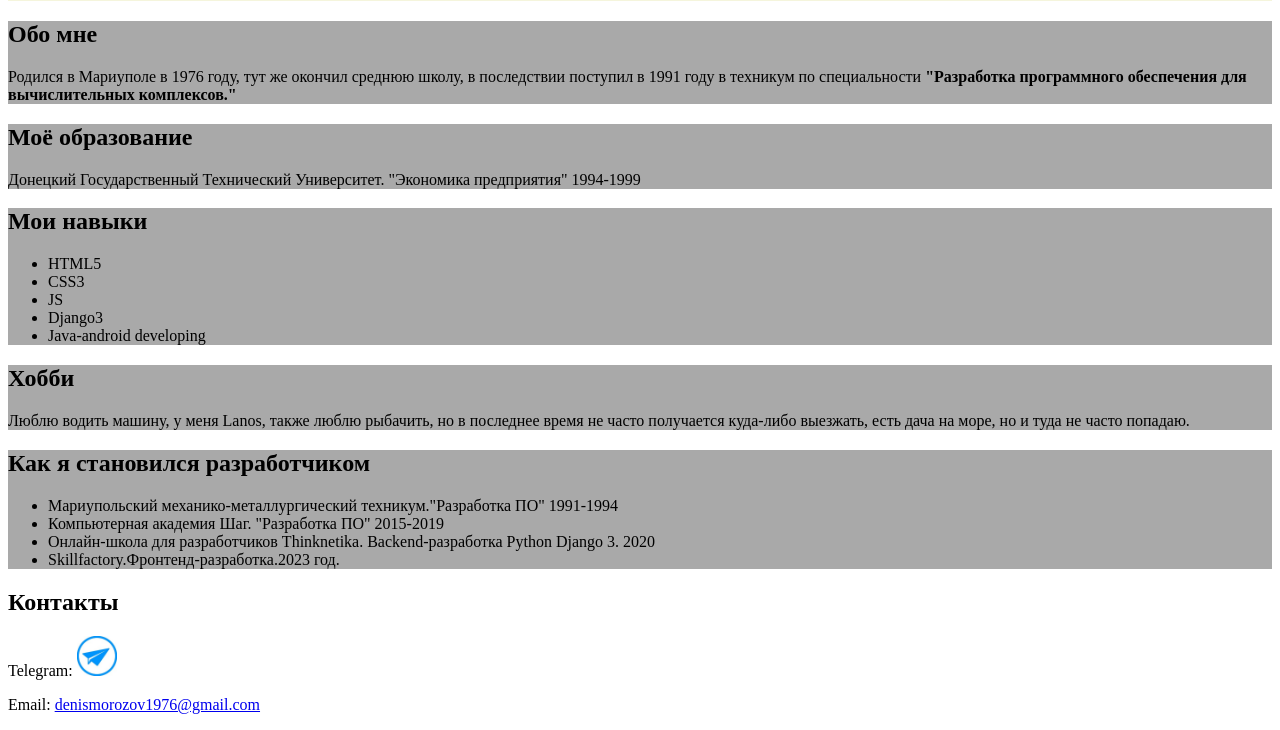
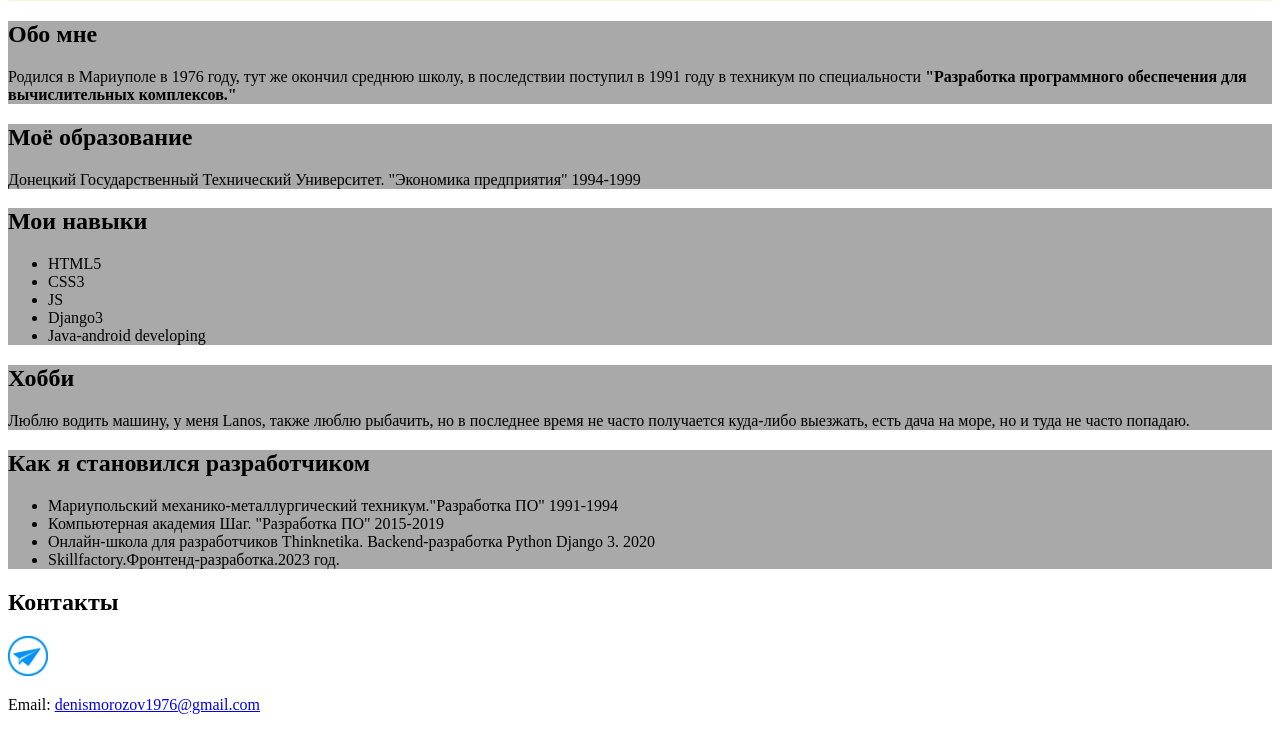
Before and after one commit to denm76/webdev, a plain HTML site: page index.html in a window 1280 px wide. Shown: the part 383-1113 px from the top of the page. Drawn offline with Linux system fonts and the light colour scheme.

Commit message:
Changed css file, index file

```diff
--- a/index.html
+++ b/index.html
@@ -64,7 +64,7 @@
     <h2>
       Контакты
     </h2>
-    <p>Telegram: <a href="https://t.me/demariu"><img src="images/telegram.jfif" alt="Telegram"></a></p>
+    <p><a href="https://t.me/demariu"><img src="images/telegram.jfif" alt="Telegram"></a></p>
     <p>Email: <a href="mailto:denismorozov1976@gmail.com">denismorozov1976@gmail.com</a></p>
   </footer>
 </body>
```
Also changed, not shown: css/style.css (line endings or trailing spaces).
